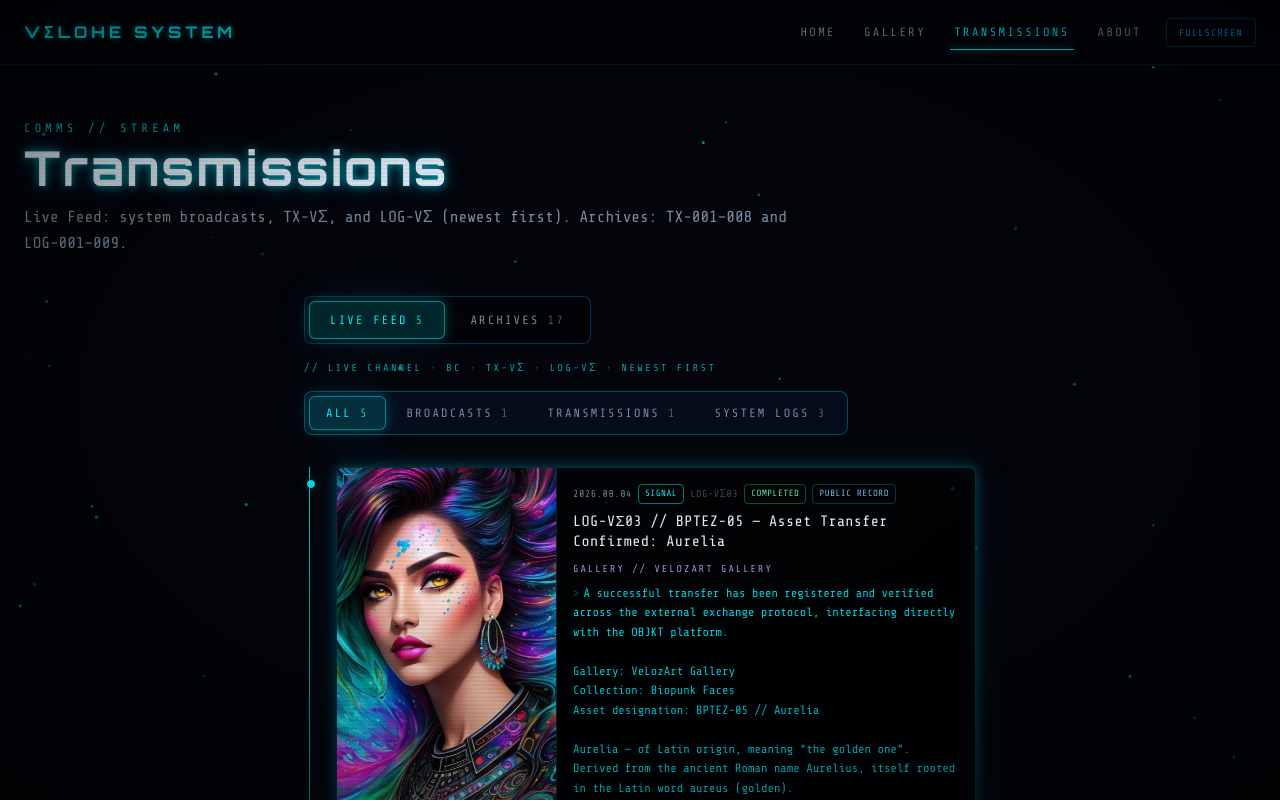
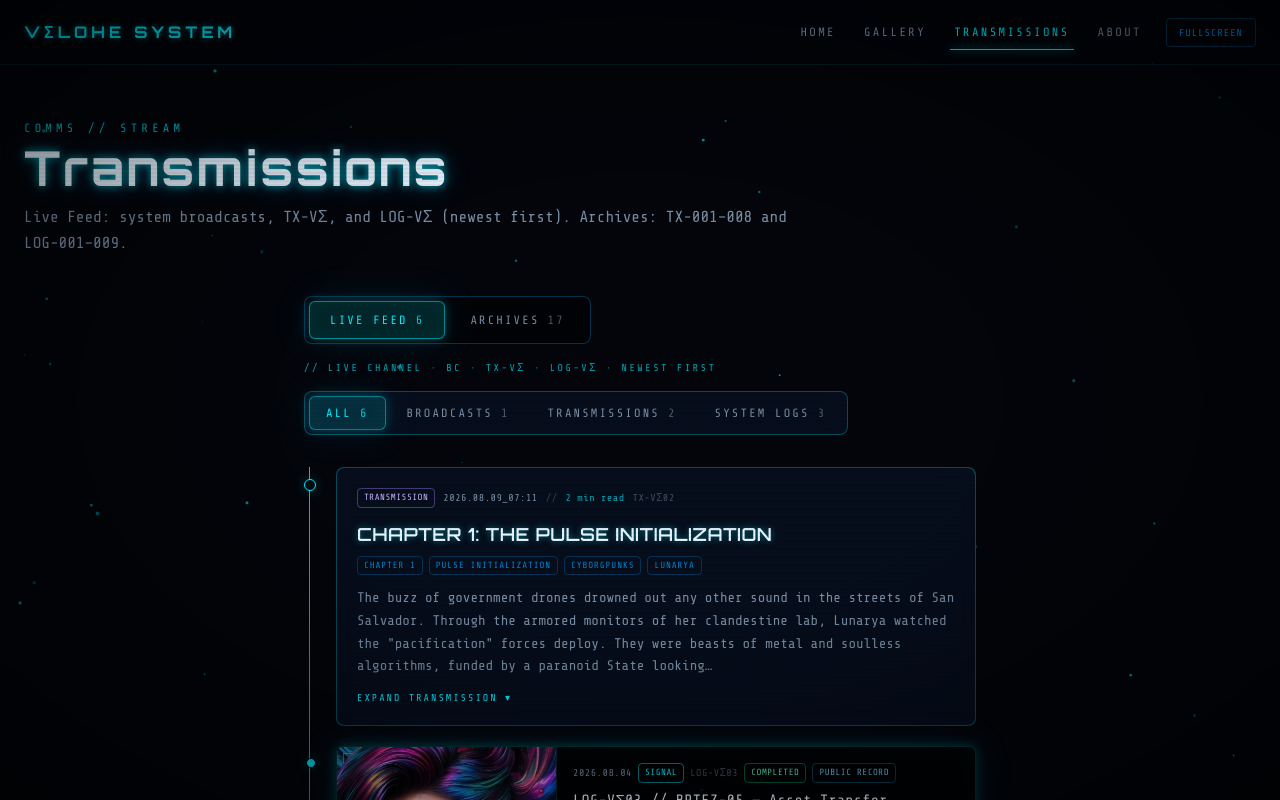
Before and after one commit to velohe91/velohe-system-gallery, a Next.js app: page /transmissions in a window 1280 px wide. Shown: the top 800 px of the page. Built offline with nearby package versions, Linux system fonts and the light colour scheme.

Commit message:
Update transmissions.ts

```diff
--- a/src/data/transmissions.ts
+++ b/src/data/transmissions.ts
@@ -14,6 +14,20 @@ import type { TransmissionArticle } from "@/lib/types";
 
 export const transmissionArticles: TransmissionArticle[] = [
   // ─── Live (TX-VΣ##) — sorted newest-first in feed.ts ───
+{
+    kind: "transmission",
+    era: "live",
+    id: "TX-VΣ02",
+    date: "2026.08.09_07:11",
+    title: "CHAPTER 1: THE PULSE INITIALIZATION",
+    tags: ["chapter 1", "pulse initialization", "cyborgpunks", "lunarya"],
+    content: `The buzz of government drones drowned out any other sound in the streets of San Salvador. Through the armored monitors of her clandestine lab, Lunarya watched the "pacification" forces deploy. They were beasts of metal and soulless algorithms, funded by a paranoid State looking to suffocate the imminent civil war. They wanted to hijack the VΣLOHE SYSTEM's core. They wanted to turn her surveillance network into an omniscient executioner.
+
+But Lunarya was always one step ahead. ♟️ Her fingers flew across the holographic keyboard, isolating her private network from the government's mainframe. On the main screen, an encrypted folder opened, harmlessly classified under the name: CyborgPunks Club. To the State's auditors, these files were nothing more than a bizarre collection of digital art—pixelated avatars, urban aesthetics, and vibrant colors. Digital trash.
+
+What the censors didn't know was that every pixel, color palette, and geometric stroke concealed terabytes of genetic code and biomechanical assembly schematics. The CyborgPunks weren't just art; they were a dormant army. 🧬 🦾 A red alert flashed on the screen. The government forces had begun their assault on the east sector. It was now or never. Lunarya knew that conventional channels would be intercepted in seconds by government algorithms. She needed an immutable path. A network that belonged to no one, and therefore, no one could shut down. She invoked the protocols of the old decentralized web, hiding the ignition sequences within smart contracts on the Ethereum and Tezos blockchains.`,
+  },
+
   {
     kind: "transmission",
     era: "live",
```
